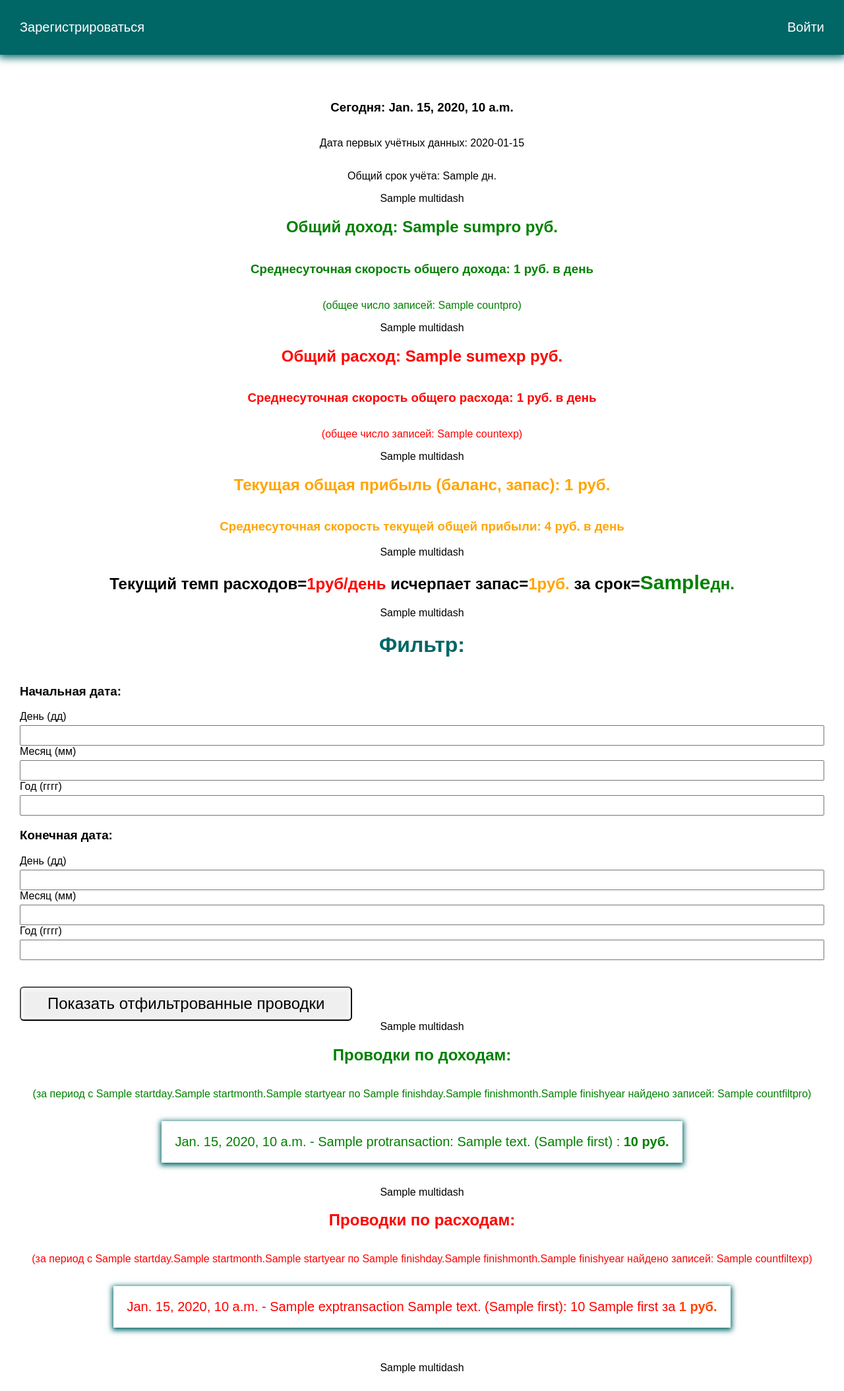
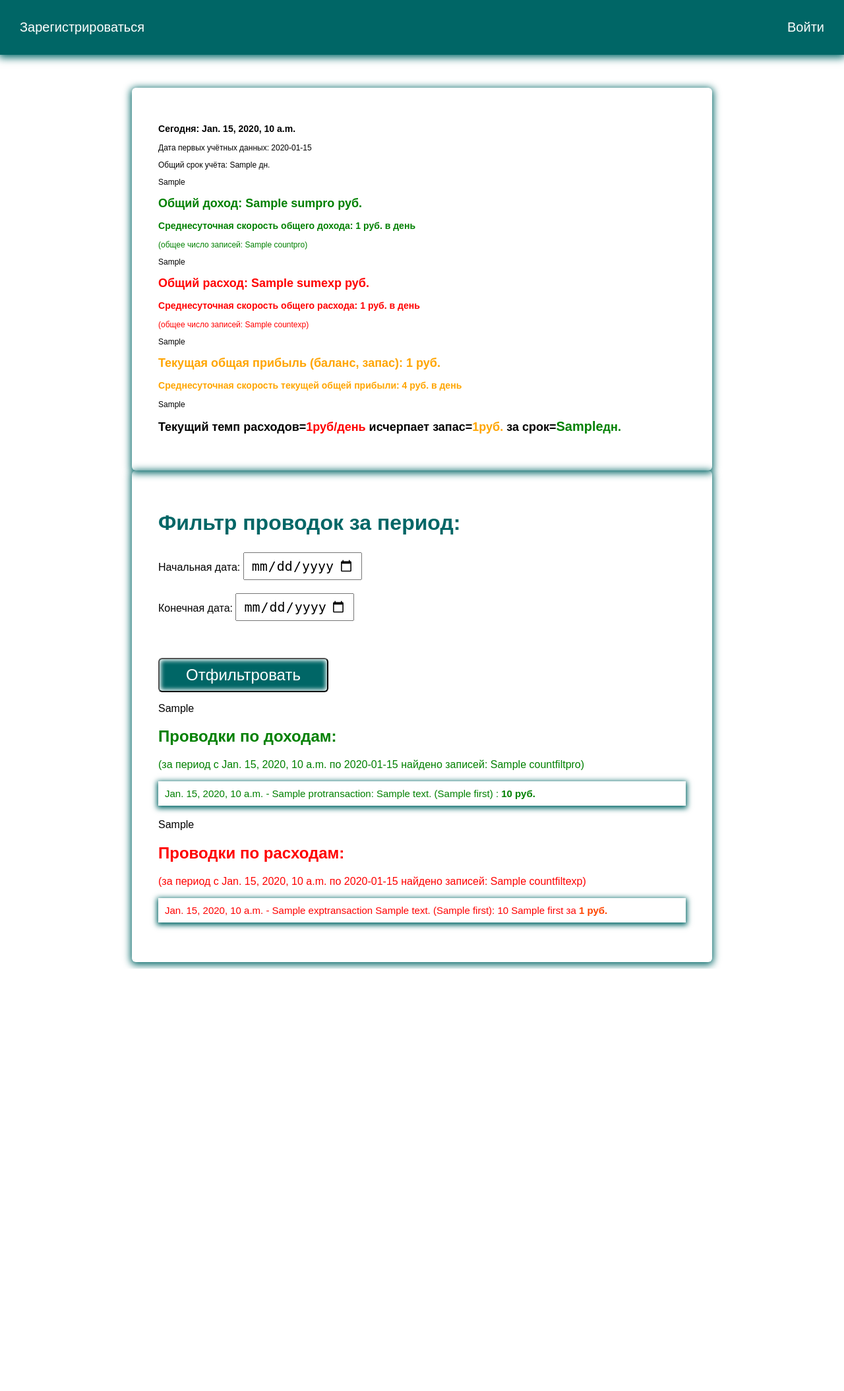
Before and after one commit to ArtemKazaryan/Project, a Django app: template PersonalMoneyTransactions/transaction/templates/transaction/recordedtransactions.html in a window 1280 px wide. Shown: the whole page at 66% size. After the commit the page ends 1468 px from the top, so only its background shows below. Run offline with Django 3.2, Linux system fonts and the light colour scheme; the template is opened without the code that fills it: most values are stand-ins (such as "Sample title", 1, 10 or a date in 2020).

Commit message:
Simplify the calendar by setting the value "date" as the input type. Additionally edited template styles

```diff
--- a/PersonalMoneyTransactions/transaction/static/css/style.css
+++ b/PersonalMoneyTransactions/transaction/static/css/style.css
@@ -14,6 +14,7 @@ body{
 .menu{
     background: #006666;
     box-shadow: 0 2px 12px 2px #006666;
+    align-items: center;
 }
 
 ul{
@@ -107,7 +108,7 @@ input{
 .content a{
     color: #000;
     display: block;
-    padding: 20px;
+    padding: 10px;
     box-sizing: border-box;
 }
 
--- a/PersonalMoneyTransactions/transaction/templates/transaction/recordedtransactions.html
+++ b/PersonalMoneyTransactions/transaction/templates/transaction/recordedtransactions.html
@@ -2,53 +2,57 @@
 
 {% block content %}
 
-<h3>Сегодня: {{ today }}  </h3>
-
+    <form class="bg" method="get" style="font-size: 12px; width: 880px;">
+        <h3>Сегодня: {{ today }}</h3>
         <p>Дата первых учётных данных: {{ oldest_of_oldest_dates }}</p>
         <p>Общий срок учёта: {{ max_delta_days }} дн.</p>
-{{ multidash }}
+        {{ multidash2 }}
         <h2 style="color: green">Общий доход: {{ sumpro }} руб.</h2>
         <h3 style="color: green">Среднесуточная скорость общего дохода: {{ total_revenue_rate }} руб. в день</h3>
         <p style="color: green">(общее число записей: {{ countpro }})</p>
-{{ multidash }}
+        {{ multidash2 }}
         <h2 style="color: red">Общий расход: {{ sumexp }} руб.</h2>
         <h3 style="color: red">Среднесуточная скорость общего расхода: {{ total_expense_rate }} руб. в день</h3>
         <p style="color: red">(общее число записей: {{ countexp }})</p>
-{{ multidash }}
+        {{ multidash2}}
         <h2 style="color: orange">Текущая общая прибыль (баланс, запас): {{ total_balance }} руб.</h2>
         <h3 style="color: orange">Среднесуточная скорость текущей общей прибыли: {{ margin_total_rate }} руб. в день</h3>
-{{ multidash }}
+        {{ multidash2 }}
         <h2 style="color: black">Текущий темп расходов=<b style="color: red">{{ total_expense_rate }}руб/день</b>  исчерпает
             запас=<b style="color: orange">{{ total_balance }}руб.</b> за
-    срок=<b style="color: green; font-size: 30px;">{{ days_left }}</b><b style="color: green;">дн.</b></h2>
-{{ multidash }}
-<h1>Фильтр:</h1>
-<form method="POST" action="{% url 'recorded' %}">
-    <h3>Начальная дата:</h3>
+            срок=<b style="color: green; font-size: 20px;">{{ days_left }}</b><b style="color: green;">дн.</b></h2>
+    </form>
+
+
+    <form class="bg" method="POST" action="{% url 'recorded' %}" style="width: 880px;">
+        <h1>Фильтр проводок за период:</h1>
         {% csrf_token %}
-  <label for="startday">День (дд)</label>
-  <input type="text" name="startday">
-    <label for="startmonth">Месяц (мм)</label>
-  <input type="text" name="startmonth">
-    <label for="startyear">Год (гггг)</label>
-  <input type="text" name="startyear">
-    <h3>Конечная дата:</h3>
-  <label for="finishday">День (дд)</label>
-  <input type="text" name="finishday">
-    <label for="finishmonth">Месяц (мм)</label>
-  <input type="text" name="finishmonth">
-    <label for="finishyear">Год (гггг)</label>
-  <input type="text" name="finishyear">
-  <button type="submit">Показать отфильтрованные проводки </button>
-</form>
-{{ multidash }}
+        <label for="start">Начальная дата:</label>
+        <input type="date" id="start" name="trip-start" value="гггг-мм-дд" min="0000-01-01" max="2050-12-31"
+               style="color: black; font-size: 20px; width: 180px;"/>
+        <p></p>
+        <label for="finish">Конечная дата:</label>
+        <input type="date" id="finish" name="trip-finish" value="гггг-мм-дд" min="0000-01-01" max="2050-12-31"
+               style="color: black; font-size: 20px; width: 180px;"/>
+        <p></p>
+        <button class="btn" type="submit">Отфильтровать</button>
+
+        <p>{{ multidash1 }}</p>
+
         <h2 style="color: green">Проводки по доходам:</h2>
+
+        {% if notempty %}
         <p style="color: green">(за период с {{ startday }}.{{startmonth}}.{{startyear}} по {{ finishday }}.{{finishmonth}}.{{finishyear}}
             найдено записей: {{ countfiltpro }})</p>
+        {% else %}
+        <p style="color: green">(за период с {{ today }} по {{ oldest_of_oldest_dates }}
+            найдено записей: {{ countfiltpro }})</p>
+        {% endif %}
+
         <ul style="color: green">
             {% for protransaction in protransactions %}
-    <li>
-        <a style="color: green" href="{% url 'viewprotransaction' protransaction.id %}">
+            <li style="width: 800px;">
+                <a style="color: green; font-size: 15px; width: 800px;" href="{% url 'viewprotransaction' protransaction.id %}">
                     {{ protransaction.date }} - {{ protransaction.name }}: {{ protransaction.description }}
                     ({{ protransaction.incometype.first }}) :
                     <b style="color: green">
@@ -59,16 +63,22 @@
             {% endfor %}
         </ul>
 
-{{ multidash }}
+        <p>{{ multidash1 }}</p>
 
         <h2 style="color: red">Проводки по расходам:</h2>
+
+        {% if notempty %}
         <p style="color: red">(за период с {{ startday }}.{{startmonth}}.{{startyear}} по {{ finishday }}.{{finishmonth}}.{{finishyear}}
             найдено записей: {{ countfiltexp }})</p>
+        {% else %}
+        <p style="color: red">(за период с {{ today }} по {{ oldest_of_oldest_dates }}
+            найдено записей: {{ countfiltexp }})</p>
+        {% endif %}
+
         <ul style="color: red">
-
             {% for exptransaction in exptransactions %}
-    <li>
-        <a style="color: red" href="{% url 'viewexptransaction' exptransaction.id %}">
+            <li style="width: 800px;">
+                <a style="color: red; font-size: 15px; width: 800px;" href="{% url 'viewexptransaction' exptransaction.id %}">
                     {{ exptransaction.date }} - {{ exptransaction.name }} {{ exptransaction.description }}
                     ({{ exptransaction.category.first }}): {{ exptransaction.quantity }} {{ exptransaction.meter.first }} за
                     <b>
@@ -79,5 +89,6 @@
             {% endfor %}
         </ul>
 
-<p>{{ multidash }}</p>
+    </form>
+
 {% endblock %}
```
Also changed, not shown: PersonalMoneyTransactions/transaction/views.py (+39 -32 lines), PersonalMoneyTransactions/db.sqlite3. Lines whose indentation alone changed are shown as unchanged.
